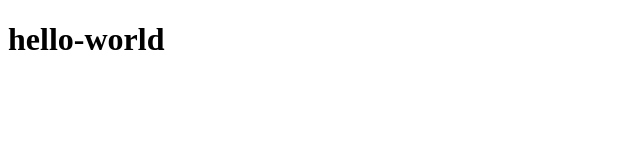
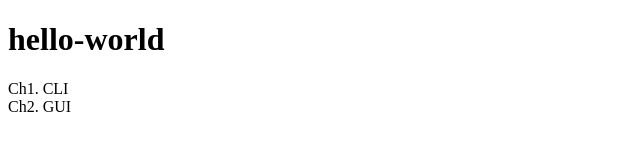
Before and after one commit to devyreal/Git, a plain HTML site: page index.html in a window 1280 px wide. Shown: the whole page, without its empty margins (0-640 px from the left). Drawn offline with Linux system fonts and the light colour scheme.

Commit message:
내용 추가

```diff
--- a/index.html
+++ b/index.html
@@ -7,5 +7,7 @@
 </head>
 <body>
     <h1>hello-world</h1>
+    <div>Ch1. CLI</div>
+    <div>Ch2. GUI</div>
 </body>
 </html>
```
Also changed, not shown: 1 other file.
